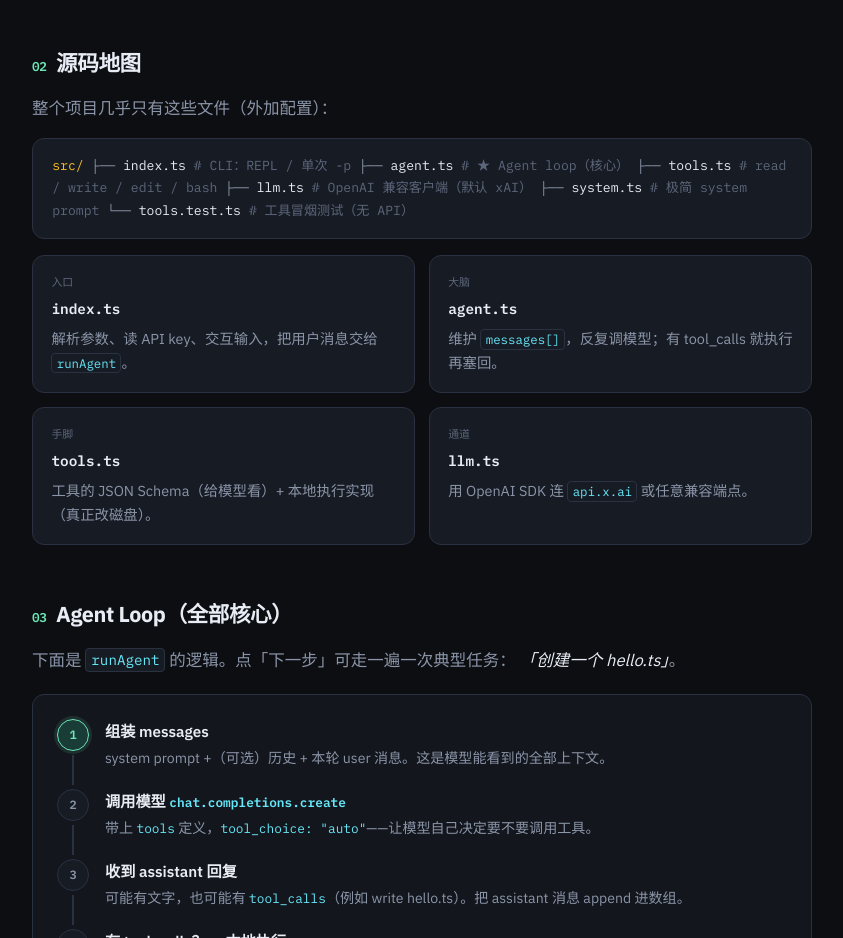
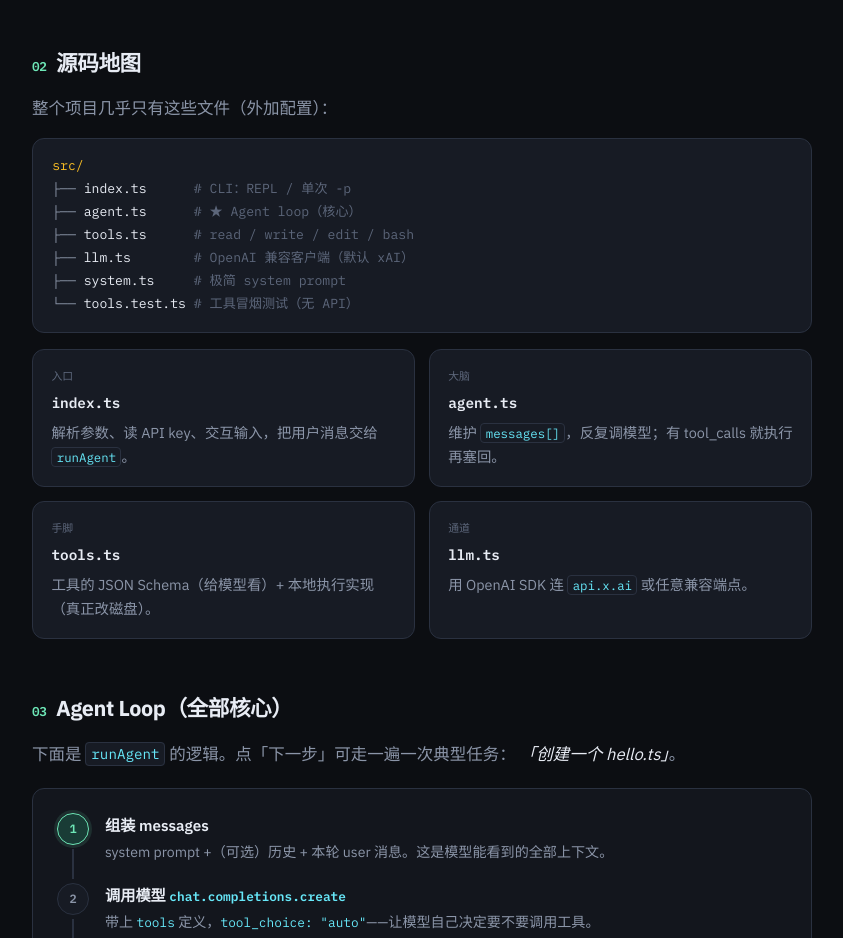
Before and after one commit to giggling-ginger/mini-pi, a website: page docs/index.html in a window 1280 px wide. Shown: the part 920-1858 px from the top of the page, without its empty margins (218-1061 px from the left). Drawn offline with Linux system fonts and the light colour scheme.

Commit message:
Fix source map tree line breaks on docs page
Use pre + white-space:pre so the file tree renders one entry per line.

```diff
--- a/docs/index.html
+++ b/docs/index.html
@@ -388,13 +388,15 @@
     .tree {
       font-family: var(--mono);
       font-size: 0.82rem;
-      line-height: 1.7;
+      line-height: 1.75;
       color: var(--muted);
       background: var(--bg-card);
       border: 1px solid var(--border);
       border-radius: var(--radius);
       padding: 1rem 1.2rem;
       margin: 1rem 0;
+      white-space: pre;
+      overflow-x: auto;
     }
     .tree .dir { color: var(--amber); }
     .tree .file { color: var(--text); }
@@ -563,15 +565,13 @@
     <section id="arch">
       <h2><span class="num">02</span> 源码地图</h2>
       <p>整个项目几乎只有这些文件（外加配置）：</p>
-      <div class="tree">
-<span class="dir">src/</span>
-├── <span class="file">index.ts</span>    <span class="note"># CLI：REPL / 单次 -p</span>
-├── <span class="file">agent.ts</span>    <span class="note"># ★ Agent loop（核心）</span>
-├── <span class="file">tools.ts</span>    <span class="note"># read / write / edit / bash</span>
-├── <span class="file">llm.ts</span>      <span class="note"># OpenAI 兼容客户端（默认 xAI）</span>
-├── <span class="file">system.ts</span>   <span class="note"># 极简 system prompt</span>
-└── <span class="file">tools.test.ts</span> <span class="note"># 工具冒烟测试（无 API）</span>
-      </div>
+      <pre class="tree"><span class="dir">src/</span>
+├── <span class="file">index.ts</span>      <span class="note"># CLI：REPL / 单次 -p</span>
+├── <span class="file">agent.ts</span>      <span class="note"># ★ Agent loop（核心）</span>
+├── <span class="file">tools.ts</span>      <span class="note"># read / write / edit / bash</span>
+├── <span class="file">llm.ts</span>        <span class="note"># OpenAI 兼容客户端（默认 xAI）</span>
+├── <span class="file">system.ts</span>     <span class="note"># 极简 system prompt</span>
+└── <span class="file">tools.test.ts</span> <span class="note"># 工具冒烟测试（无 API）</span></pre>
       <div class="grid-2">
         <div class="card">
           <div class="tag">入口</div>
```
